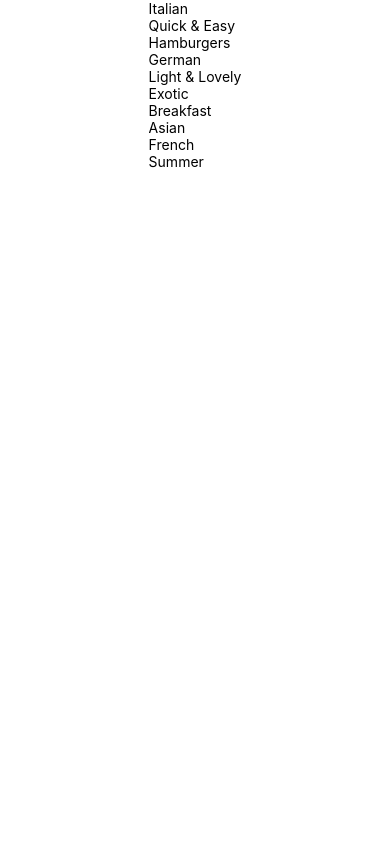
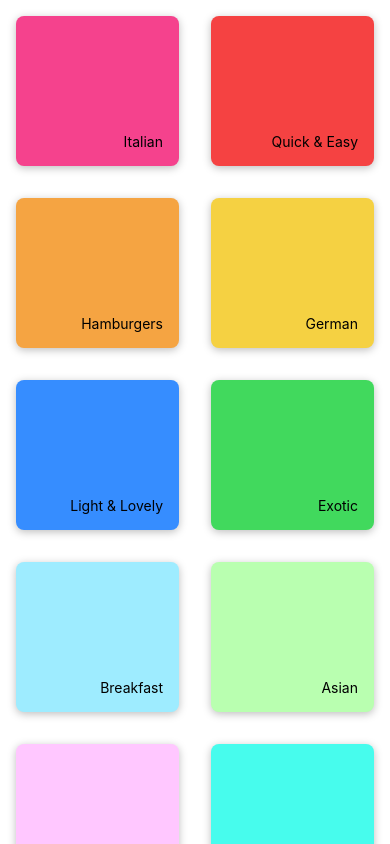
Before and after one commit to jakeRPowell/mealApp, a React Native app: screen / in a window 390 px wide. Built offline with nearby package versions, Linux system fonts and the light colour scheme.

Commit message:
style categories grid

```diff
--- a/App.js
+++ b/App.js
@@ -4,18 +4,11 @@ import CategoriesScreen from './screens/CategoriesScreen';
 
 export default function App() {
   return (
-    <View style={styles.container}>
+    <>
       <CategoriesScreen />
       <StatusBar style="auto" />
-    </View>
+    </>
   );
 }
 
-const styles = StyleSheet.create({
-  container: {
-    flex: 1,
-    backgroundColor: '#fff',
-    alignItems: 'center',
-    justifyContent: 'center',
-  },
-});
+const styles = StyleSheet.create({});
--- a/components/CategoryGridTile.tsx
+++ b/components/CategoryGridTile.tsx
@@ -3,13 +3,14 @@ import React from 'react';
 
 type Props = {
   title: string;
+  color: string;
 };
 
-const CategoryGridTile = ({ title }: Props) => {
+const CategoryGridTile = ({ title, color }: Props) => {
   return (
-    <View>
-      <Pressable onPress={() => {}}>
-        <View>
+    <View style={[{ backgroundColor: color }, styles.gridItem]}>
+      <Pressable style={styles.button} onPress={() => {}}>
+        <View style={styles.gridItemInner}>
           <Text>{title}</Text>
         </View>
       </Pressable>
@@ -19,4 +20,33 @@ const CategoryGridTile = ({ title }: Props) => {
 
 export default CategoryGridTile;
 
-const styles = StyleSheet.create({});
+const styles = StyleSheet.create({
+  gridItem: {
+    flex: 1,
+    margin: 16,
+    height: 150,
+    borderRadius: 8,
+    elevation: 3,
+    shadowColor: 'black',
+    shadowOpacity: 0.26,
+    shadowOffset: { width: 0, height: 2 },
+    shadowRadius: 8,
+    overflow: 'hidden',
+  },
+  button: {
+    flex: 1,
+    borderRadius: 8,
+    overflow: 'hidden',
+  },
+  gridItemInner: {
+    flex: 1,
+    borderRadius: 8,
+    justifyContent: 'flex-end',
+    alignItems: 'flex-end',
+    padding: 16,
+  },
+  title: {
+    fontWeight: 'bold',
+    fontSize: 18,
+  },
+});
--- a/screens/CategoriesScreen.tsx
+++ b/screens/CategoriesScreen.tsx
@@ -12,11 +12,17 @@ type Category = {
 };
 
 const renderCategoryItem: ListRenderItem<Category> = ({ item }) => (
-  <CategoryGridTile title={item.title} />
+  <CategoryGridTile title={item.title} color={item.color} />
 );
 
 const CategoriesScreen: React.FC<Props> = () => {
-  return <FlatList data={CATEGORIES} renderItem={renderCategoryItem} />;
+  return (
+    <FlatList
+      data={CATEGORIES}
+      renderItem={renderCategoryItem}
+      numColumns={2}
+    />
+  );
 };
 
 export default CategoriesScreen;
```
